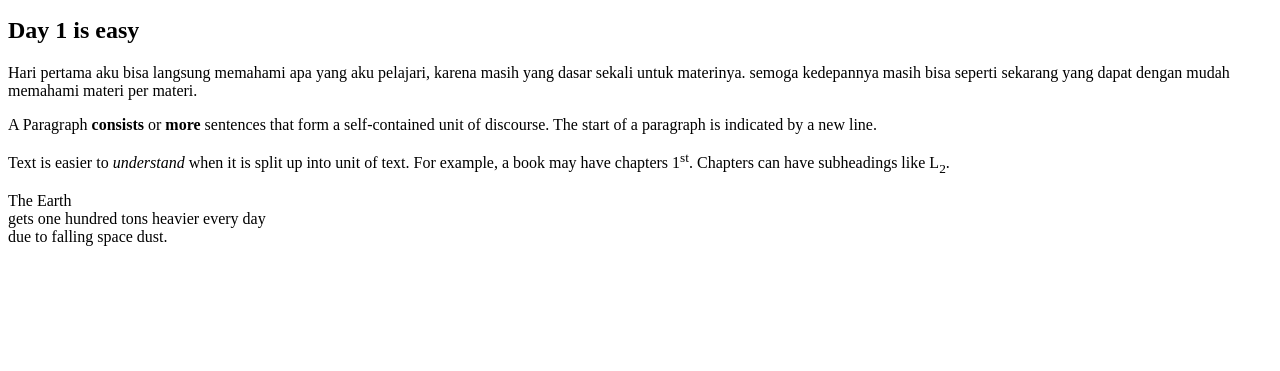
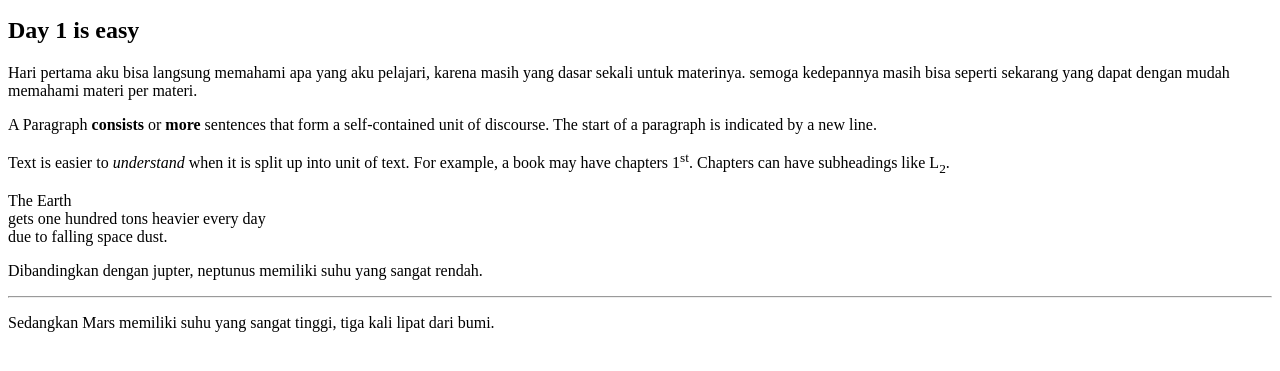
Before and after one commit to jokoanw/xproject, a plain HTML site: page index.html in a window 1280 px wide. Shown: the part 101-472 px from the top of the page. Drawn offline with Linux system fonts and the light colour scheme.

Commit message:
Update index.html

```diff
--- a/index.html
+++ b/index.html
@@ -13,5 +13,8 @@
     <p lang="en"> A Paragraph <b>consists</b> or <b>more</b> sentences that form a self-contained unit of discourse. The start of a paragraph is indicated by a new line.</p>
     <p lang="en"> Text is easier to <i>understand</i> when it is split up into unit of text. For example, a book may have chapters 1<sup>st</sup>. Chapters can have subheadings like L<sub>2</sub>. </p>
     <p> The Earth<br />gets one hundred tons heavier every day<br />due to falling space dust.</p>
+    <p>Dibandingkan dengan jupter, neptunus memiliki suhu yang sangat rendah.</p>
+    <hr />
+    <p>Sedangkan Mars memiliki suhu yang sangat tinggi, tiga kali lipat dari bumi.</p>
 </body>
 </html>
```
